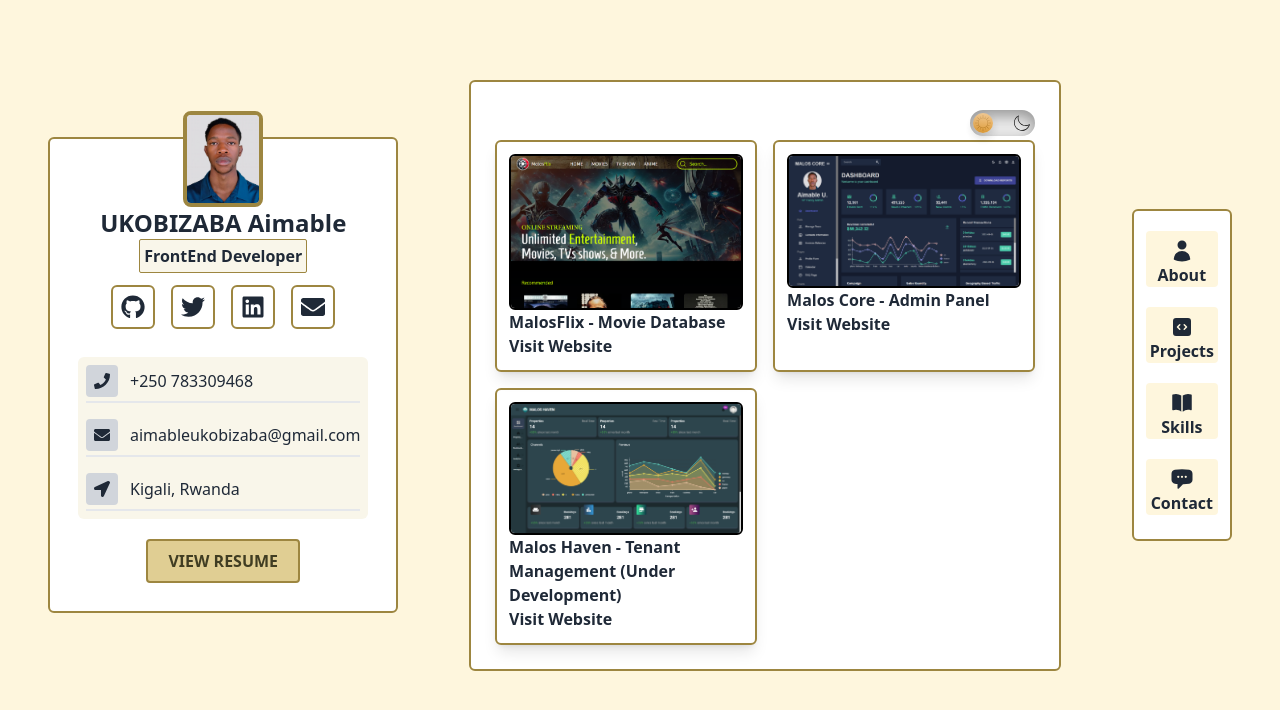
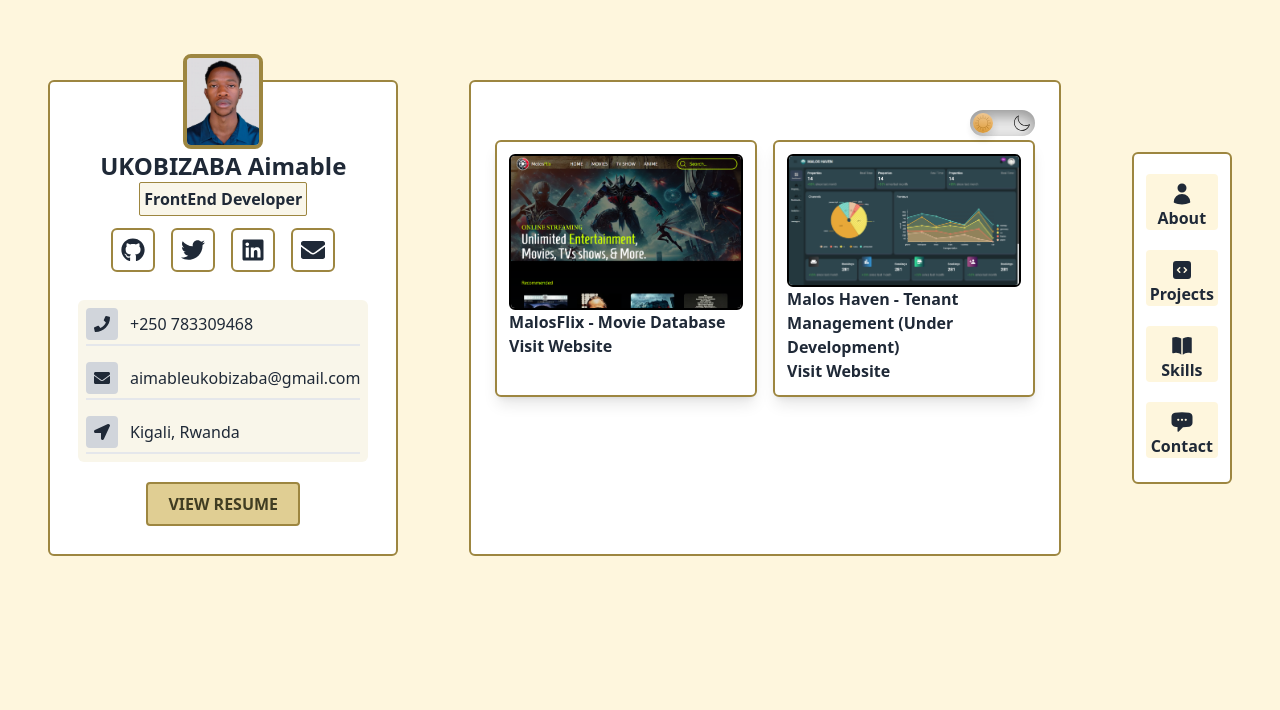
Before and after one commit to AimableUK/UKOBIZABAAIMABLE, a React (Vite) app: page /projects in a window 1280 px wide. Shown: the top 710 px of the page. Built offline with nearby package versions, Linux system fonts and the light colour scheme; what ldrs would draw is missing.

Commit message:
removed malos core project listing

```diff
--- a/src/Components/Projects/Projects.jsx
+++ b/src/Components/Projects/Projects.jsx
@@ -1,6 +1,5 @@
 import React from 'react';
 import malosFlix from '../../assets/malosFlix.png';
-import malosCore from '../../assets/malosCore.png';
 import malosHaven from '../../assets/MalosHaven.png'
 
 const Projects = () => {
@@ -12,16 +11,6 @@ const Projects = () => {
           <a href='https://malos-flix.vercel.app/' target='_blank'>
             <img src={malosFlix} alt='malosFLix Project' className="w-full h-auto object-cover border-2 rounded-md border-black" />
             <p className='font-bold'>MalosFlix - Movie Database</p>
-            <p className='font-semibold'>Visit Website</p>
-          </a>
-
-        </div>
-        <div
-          className="cursor-pointer w-full flex flex-col items-start border-2 border-primaryBorder p-3 rounded-md shadow-lg transition-transform duration-300 hover:translate-y-2"
-        >
-          <a href='https://malos-core.vercel.app/' target='_blank'>
-            <img src={malosCore} alt='malosFLix Project' className="w-full h-auto object-cover border-2 rounded-md border-black" />
-            <p className='font-bold'>Malos Core - Admin Panel</p>
             <p className='font-semibold'>Visit Website</p>
           </a>
 
```
Also changed, not shown: src/assets/malosCore.png (deleted).
